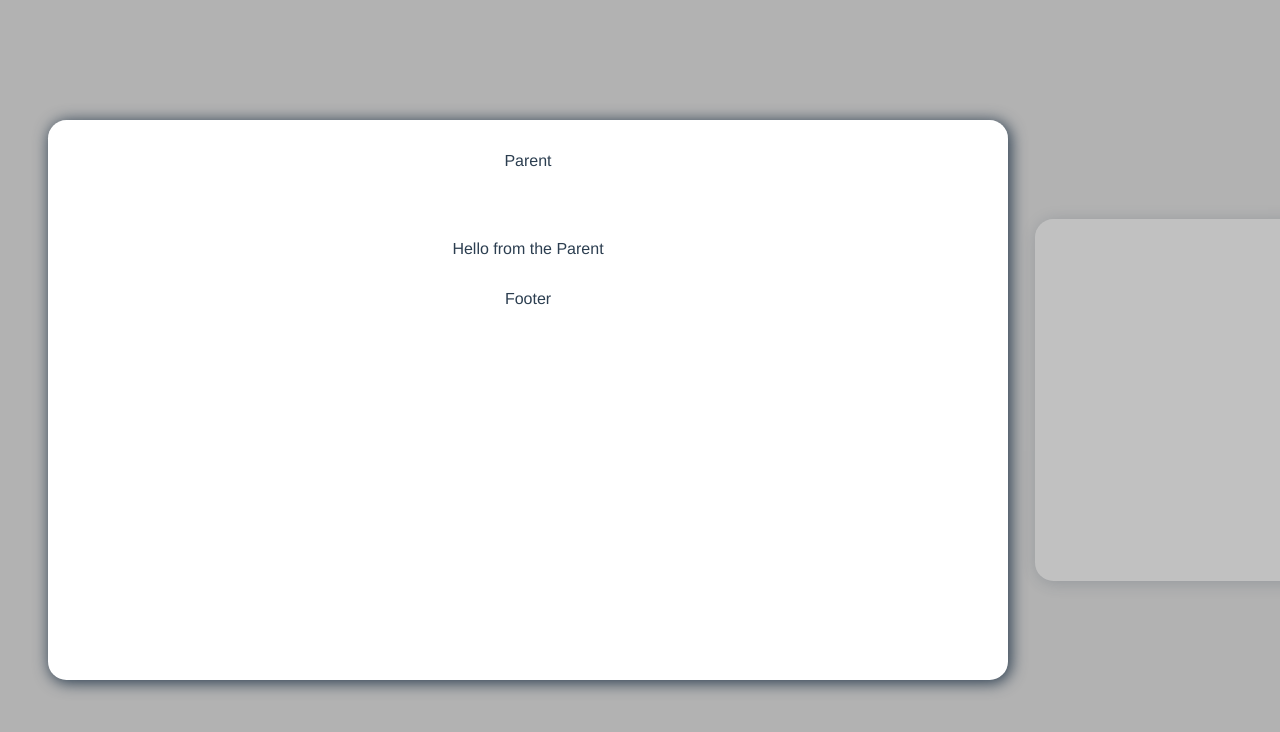
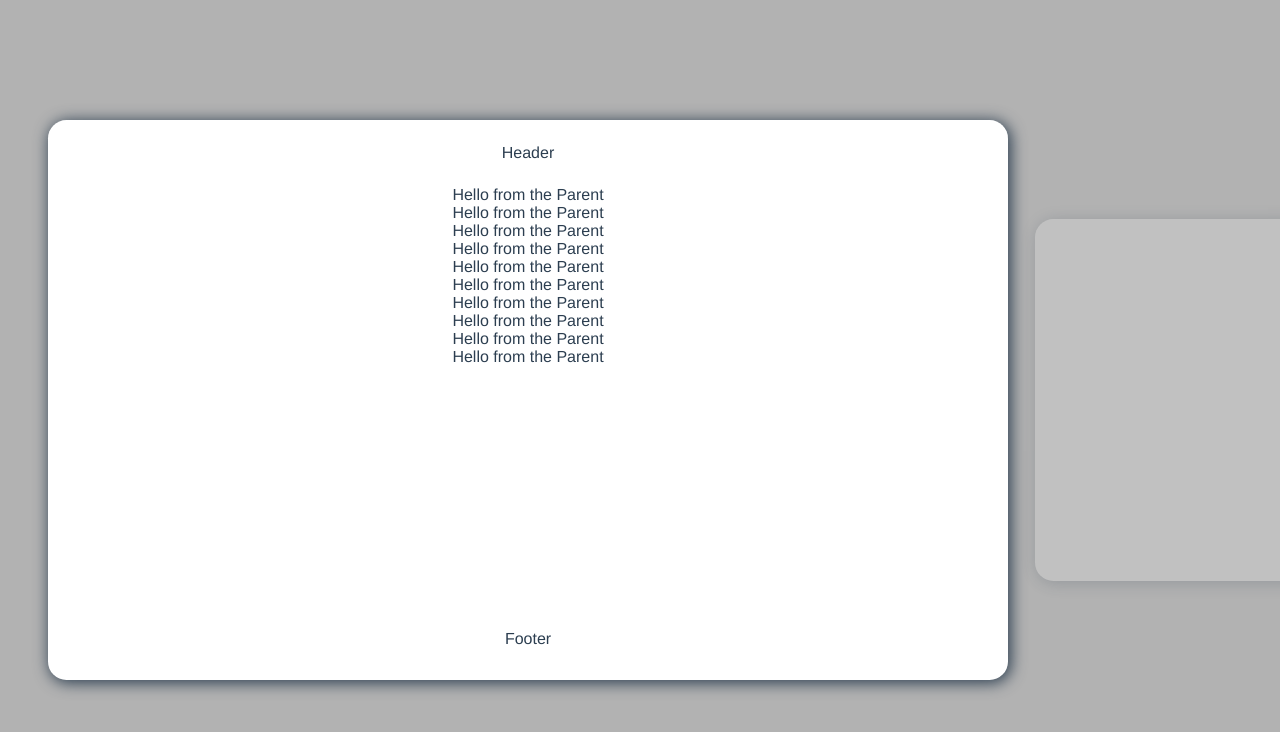
Before and after one commit to TheQuail13/vue-card-carousel, a Vue app: page / in a window 1280 px wide. Shown: the top 732 px of the page. Built offline with nearby package versions, Linux system fonts and the light colour scheme.

Commit message:
position header, footer, and body slots

```diff
--- a/src/components/HelloWorld.vue
+++ b/src/components/HelloWorld.vue
@@ -11,9 +11,33 @@
       @onscroll="handleScroll"
     >
       <template v-slot:header>
-        Parent
+        Header
       </template>
-      Hello from the Parent
+      <div>Hello from the Parent</div>
+      <div>Hello from the Parent</div>
+      <div>Hello from the Parent</div>
+      <div>Hello from the Parent</div>
+      <div>Hello from the Parent</div>
+      <div>Hello from the Parent</div>
+      <div>Hello from the Parent</div>
+      <div>Hello from the Parent</div>
+      <div>Hello from the Parent</div>
+      <div>Hello from the Parent</div>
+      <!-- <div>Hello from the Parent</div>
+      <div>Hello from the Parent</div>
+      <div>Hello from the Parent</div>
+      <div>Hello from the Parent</div>
+      <div>Hello from the Parent</div>
+      <div>Hello from the Parent</div>
+      <div>Hello from the Parent</div>
+      <div>Hello from the Parent</div>
+      <div>Hello from the Parent</div>
+      <div>Hello from the Parent</div>
+      <div>Hello from the Parent</div>
+      <div>Hello from the Parent</div>
+      <div>Hello from the Parent</div>
+      <div>Hello from the Parent</div>
+      <div>Hello from the Parent</div> -->
       <template v-slot:footer>
         Footer
       </template>
--- a/src/components/Iteration.vue
+++ b/src/components/Iteration.vue
@@ -1,7 +1,7 @@
 <template>
   <div :class="['c-main']" :style="iterantStyle">
     <div class="c-main-header"><slot name="header"></slot></div>
-    <slot class="c-main-body"></slot>
+    <div class="c-main-body"><slot></slot></div>
     <div class="c-main-footer"><slot name="footer"></slot></div>
   </div>
 </template>
@@ -135,7 +135,6 @@ export default {
   box-shadow: 2px 2px 15px 1px;
   min-width: 75vw;
   margin: auto 0.85em auto 0.85em;
-  // padding: 3em 0 3em 0;
   border-radius: 1.15em;
   top: 0;
   max-height: 70%;
@@ -143,16 +142,15 @@ export default {
 }
 
 .c-main-header {
-  height: 10%;
-  padding: 2em;
+  padding: 1.5em;
 }
 
 .c-main-body {
-  height: 80%;
+  overflow-y: scroll;
+  height: 75%;
 }
 
 .c-main-footer {
-  height: 10%;
-  padding: 2em;
+  padding: 1.5em;
 }
 </style>
```
